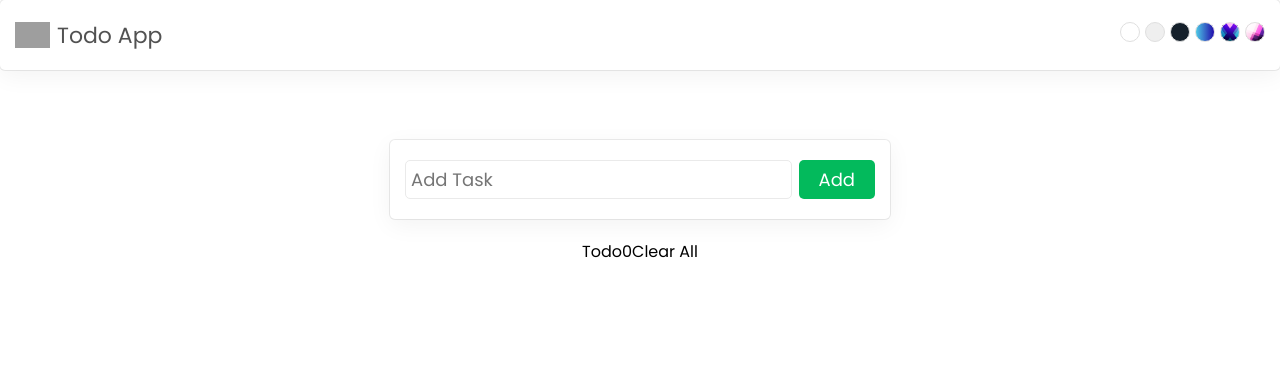
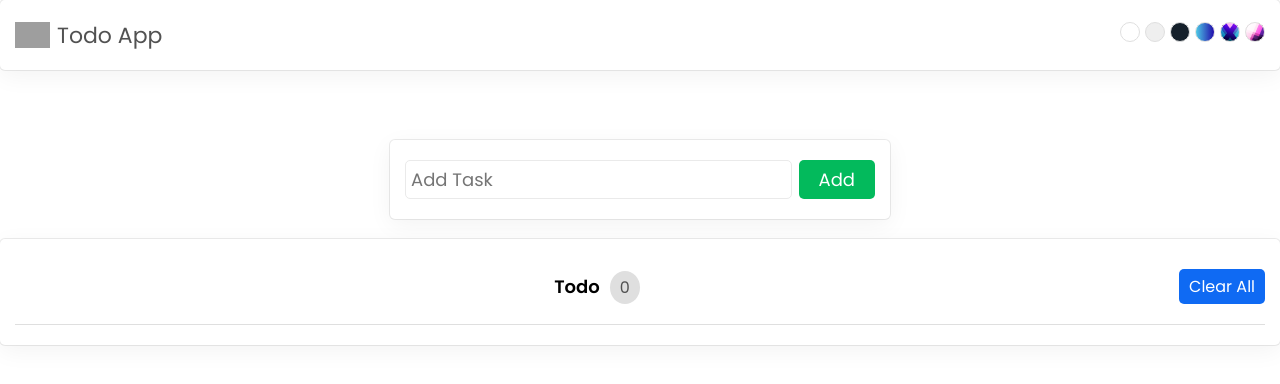
Before and after one commit to Avinash9694/To-Do-App, a React (Create React App) app: page / in a window 1280 px wide. Shown: the top 384 px of the page. Built offline with nearby package versions, Linux system fonts and the light colour scheme; grey boxes are pictures that could not be loaded.

Commit message:
added basic styling for showTask component

```diff
--- a/src/index.css
+++ b/src/index.css
@@ -130,3 +130,49 @@ header .themeSelector span{
 .addTask form button:hover{
   background-color: #03b056;
 }
+
+.showTask{
+  padding: 20px 15px;
+  border-radius: 5px;
+  background-color: #FFFFFF;
+  margin: 20px auto;
+  box-shadow: var(--box-shadow);
+}
+
+.showTask p.head{
+  padding: 10px 0px 20px 0px;
+  border-bottom: 1px solid #dfdfdf;
+  display: flex;
+  align-items: center;
+}
+
+.showTask p.head span:first-child{
+  flex-grow: 1;
+}
+
+.showTask .title{
+  font-size: 18px;
+  font-weight: 600;
+  user-select: none;
+}
+
+.showTask .count{
+  background-color: #dfdfdf;
+  color: #525252;
+  padding: 5px 10px;
+  border-radius: 50%;
+  margin-left: 10px;
+  user-select: none;
+}
+
+.showTask .clearAll{
+  background-color: #0f6af3;
+  color: #FFFFFF;
+  padding: 5px 10px;
+  border-radius: 5px;
+  cursor: pointer;
+}
+
+.showTask .clearAll:hover{
+  background-color: #1061db;
+}
```
